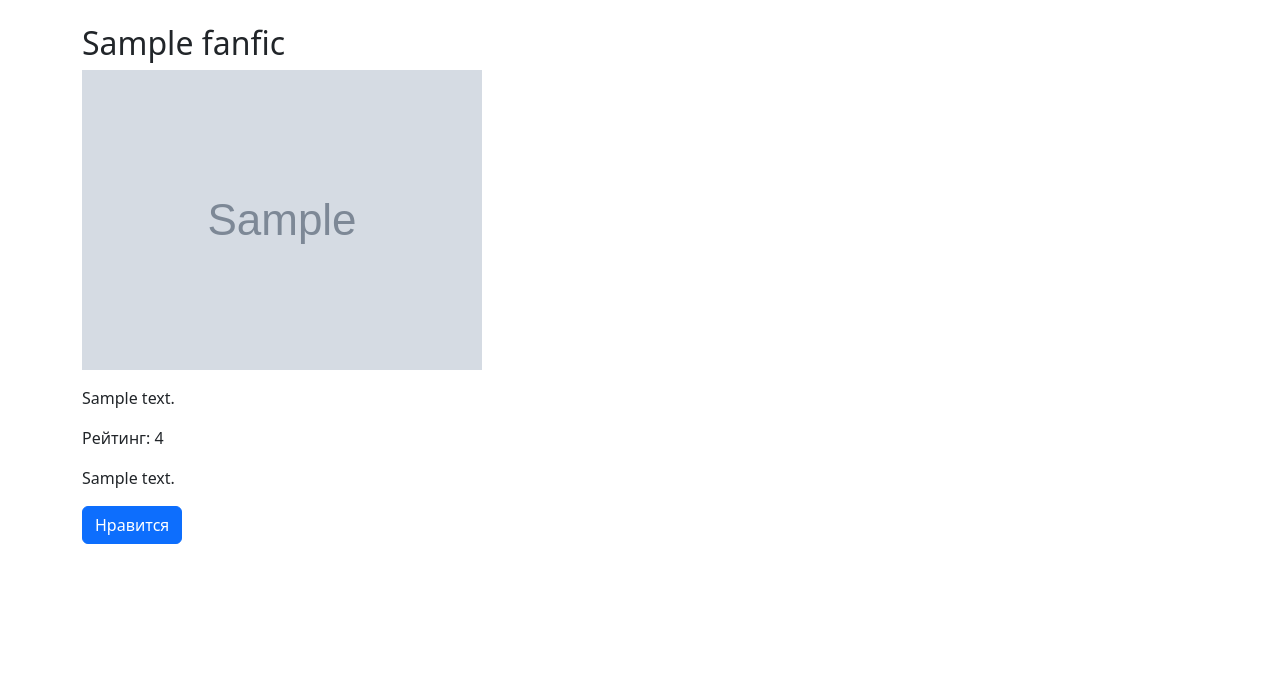
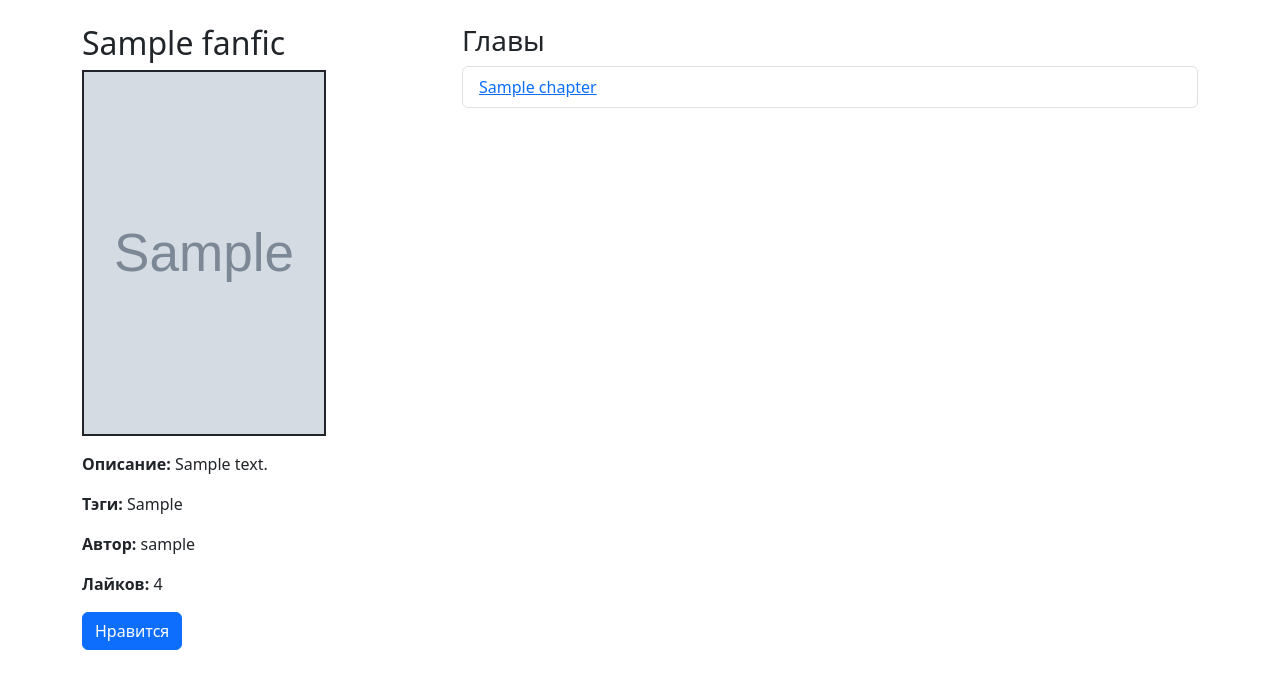
Before and after one commit to nidedno/DjangoFanfic, a Django app: page /fanfic/1/ in a window 1280 px wide. Shown: the part 56-745 px from the top of the page. Run offline with Django 5.2, Linux system fonts and the light colour scheme; tables that the repository leaves empty hold one stand-in row (values such as "Sample post"); grey boxes marked "Sample" are stand-in pictures.

Commit message:
Add chapters

```diff
--- a/fanfic_project/fanfic/models.py
+++ b/fanfic_project/fanfic/models.py
@@ -12,3 +12,11 @@ class Fanfic(models.Model):
 
     def __str__(self):
         return self.title
+
+class Chapter(models.Model):
+    fanfic = models.ForeignKey(Fanfic, related_name='chapters', on_delete=models.CASCADE)
+    title = models.CharField(max_length=200)
+    content = models.TextField()
+
+    def __str__(self):
+        return self.title
--- a/fanfic_project/fanfic/urls.py
+++ b/fanfic_project/fanfic/urls.py
@@ -8,6 +8,7 @@ urlpatterns = [
     path('fanfic/<int:pk>/', views.fanfic_detail, name='fanfic_detail'),
     path('fanfic/<int:pk>/delete/', views.delete_fanfic, name='delete_fanfic'),
     path('fanfic/<int:pk>/rate/', views.increase_rating, name='increase_rating'),
+    path('fanfic/<int:fanfic_pk>/chapter/<int:chapter_pk>/', views.chapter_detail, name='chapter_detail'),
     path('search/', views.search_fanfics, name='search_fanfics'),
     path('search/results/', views.search_results, name='search_results'),
     path('contact/', views.contact, name='contact'),
--- a/fanfic_project/fanfic/views.py
+++ b/fanfic_project/fanfic/views.py
@@ -1,5 +1,5 @@
 from django.shortcuts import render, redirect, get_object_or_404
-from .models import Fanfic
+from .models import Fanfic, Chapter
 from .forms import FanficForm, SearchForm
 from django.contrib.auth.decorators import login_required
 from django.core.mail import send_mail
@@ -20,6 +20,13 @@ def create_fanfic(request):
             fanfic = form.save(commit=False)
             fanfic.user = request.user
             fanfic.save()
+
+            # Разбиение описания на главы по 1000 символов
+            content = fanfic.content
+            chapters = [content[i:i + 1000] for i in range(0, len(content), 1000)]
+            for i, chapter_content in enumerate(chapters):
+                Chapter.objects.create(fanfic=fanfic, title=f'Глава {i + 1}', content=chapter_content)
+
             return redirect('my_fanfics')
     else:
         form = FanficForm()
@@ -32,8 +39,23 @@ def my_fanfics(request):
 
 def fanfic_detail(request, pk):
     fanfic = get_object_or_404(Fanfic, pk=pk)
-    chapters = [fanfic.content[i:i+500] for i in range(0, len(fanfic.content), 500)]
-    return render(request, 'fanfic/fanfic_detail.html', {'fanfic': fanfic, 'chapters': chapters})
+    return render(request, 'fanfic/fanfic_detail.html', {'fanfic': fanfic})
+
+def chapter_detail(request, fanfic_pk, chapter_pk):
+    fanfic = get_object_or_404(Fanfic, pk=fanfic_pk)
+    chapter = get_object_or_404(Chapter, pk=chapter_pk)
+    chapters = list(fanfic.chapters.all())
+    current_index = chapters.index(chapter)
+    prev_chapter = chapters[current_index - 1] if current_index > 0 else None
+    next_chapter = chapters[current_index + 1] if current_index < len(chapters) - 1 else None
+    context = {
+        'fanfic': fanfic,
+        'chapter': chapter,
+        'prev_chapter': prev_chapter,
+        'next_chapter': next_chapter,
+    }
+    return render(request, 'fanfic/chapter_detail.html', context)
+
 
 def increase_rating(request, pk):
     fanfic = get_object_or_404(Fanfic, pk=pk)
--- a/fanfic_project/templates/fanfic/fanfic_detail.html
+++ b/fanfic_project/templates/fanfic/fanfic_detail.html
@@ -1,48 +1,35 @@
 {% extends 'fanfic/base_generic.html' %}
 
 {% block content %}
-<div class="mt-4">
+<div class="row mt-4">
+    <!-- Левая колонка с деталями фанфика -->
+    <div class="col-md-4">
         <h2>{{ fanfic.title }}</h2>
         {% if fanfic.image %}
-    <img src="{{ fanfic.image.url }}" class="img-fluid mb-3" alt="{{ fanfic.title }}">
+        <img src="{{ fanfic.image.url }}" class="img-fluid" alt="{{ fanfic.title }}" style="width: 244px; height: 366px; border: 2px solid">
         {% endif %}
-    <p>{{ fanfic.description }}</p>
-    <p>Рейтинг: {{ fanfic.rating }}</p>
-
-    <div id="chapters">
-        {% for chapter in chapters %}
-        <div class="chapter" style="display: none;">
-            <p>{{ chapter }}</p>
+        <div class="mt-3">
+            <p><strong>Описание:</strong> {{ fanfic.description }}</p>
+            <p><strong>Тэги:</strong> {{ fanfic.tags }}</p>
+            <p><strong>Автор:</strong> {{ fanfic.user }}</p>
+            <p><strong>Лайков:</strong> {{ fanfic.rating }}</p>
         </div>
-        {% endfor %}
-    </div>
-
-    <button id="read-more" class="btn btn-primary mt-3">Читать дальше</button>
-
         <form method="post" action="{% url 'increase_rating' fanfic.pk %}" class="mt-3">
             {% csrf_token %}
             <button type="submit" class="btn btn-primary">Нравится</button>
         </form>
     </div>
 
-<script>
-    document.addEventListener("DOMContentLoaded", function() {
-        let chapters = document.querySelectorAll(".chapter");
-        let readMoreButton = document.getElementById("read-more");
-        let chapterIndex = 0;
-
-        function showNextChapter() {
-            if (chapterIndex < chapters.length) {
-                chapters[chapterIndex].style.display = "block";
-                chapterIndex++;
-                if (chapterIndex >= chapters.length) {
-                    readMoreButton.style.display = "none";
-                }
-            }
-        }
-
-        readMoreButton.addEventListener("click", showNextChapter);
-        showNextChapter(); // Show the first chapter on page load
-    });
-</script>
+    <!-- Правая колонка со списком глав -->
+    <div class="col-md-8">
+        <h3>Главы</h3>
+        <ul class="list-group">
+            {% for chapter in fanfic.chapters.all %}
+            <li class="list-group-item">
+                <a href="{% url 'chapter_detail' fanfic.pk chapter.pk %}">{{ chapter.title }}</a>
+            </li>
+            {% endfor %}
+        </ul>
+    </div>
+</div>
 {% endblock %}
--- a/fanfic_project/templates/fanfic/my_fanfics.html
+++ b/fanfic_project/templates/fanfic/my_fanfics.html
@@ -16,7 +16,7 @@
                 <p class="card-text">{{ fanfic.description }}</p>
                 <p class="card-text">Рейтинг: {{ fanfic.rating }}</p>
                 <a href="{% url 'fanfic_detail' fanfic.pk %}" class="btn btn-primary mt-auto">Читать</a>
-                <form method="post" action="{% url 'delete_fanfic' fanfic.pk %}" class="mt-2">
+                <form method="post" action="{% url 'delete_fanfic' fanfic.pk %}" class="mt-2 m-auto">
                     {% csrf_token %}
                     <button type="submit" class="btn btn-danger">Удалить</button>
                 </form>
```
Also changed, not shown: fanfic_project/templates/fanfic/chapter_detail.html (added, +21 -0 lines), fanfic_project/fanfic/migrations/0005_chapter.py (added), fanfic_project/media/fanfic_images/BasicFrame.png (added), fanfic_project/media/fanfic_images/settings_1.png (added). Lines whose indentation alone changed are shown as unchanged.
